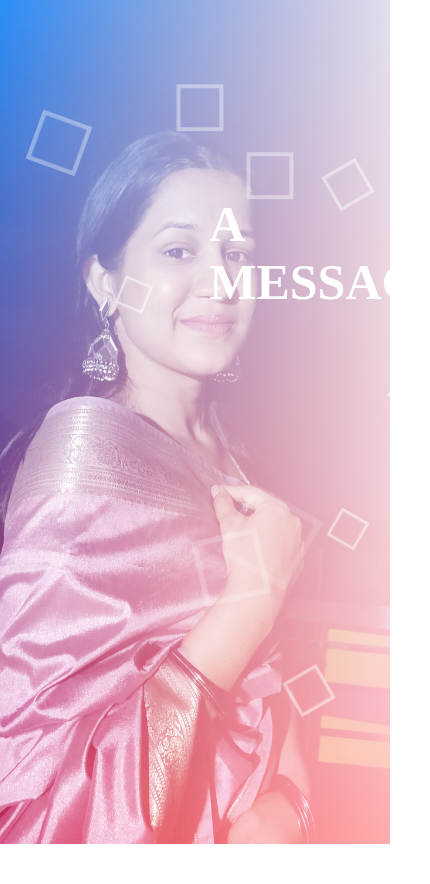
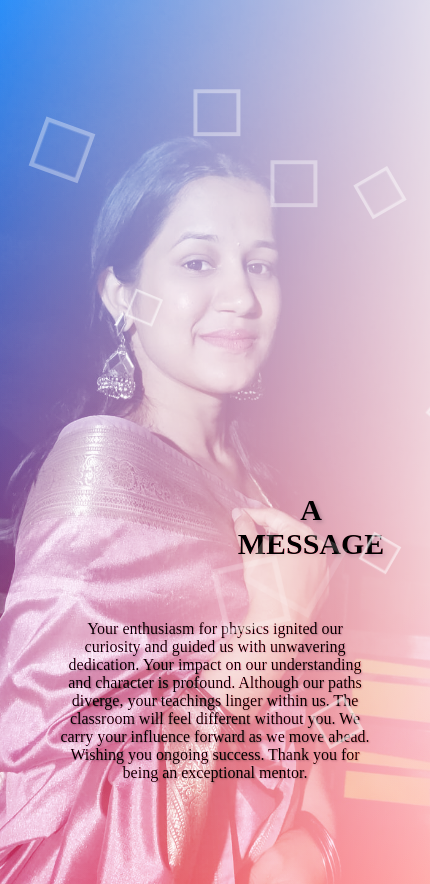
Before and after one commit to Subhashis2007/farewell-2, a plain HTML site: page index.html in a window 390 px wide. Shown: the whole page, 430 px wide, since content can reach past the window. Before the commit the page ends 844 px from the top, so only its background shows below. Drawn offline with Linux system fonts and the light colour scheme.

Commit message:
Finalize

```diff
--- a/index.html
+++ b/index.html
@@ -9,6 +9,7 @@
 <body>
   <div class="wrapper">
     <h2>A message</h2>
+     <p class="sub-message">Your enthusiasm for physics ignited our curiosity and guided us with unwavering dedication. Your impact on our understanding and character is profound. Although our paths diverge, your teachings linger within us. The classroom will feel different without you. We carry your influence forward as we move ahead. Wishing you ongoing success. Thank you for being an exceptional mentor.</p>
     <div class="box">
       <div></div>
       <div></div>
--- a/styles.css
+++ b/styles.css
@@ -14,16 +14,23 @@ body {
 h2{
   font-family: JetBrainsMono NF Medium;
   position: absolute;
-  top: 30%;
-  left: 85%;
+  top: 20%;
+  left: 70%;
   transform: translate(-50%,-50%);
   font-size: 50px;
   font-weight: bold;
-  color: #fff;
+  color: black;
   text-transform: uppercase;
   margin: 0;
+  text-align: center;
+}
 
-
+.sub-message {
+  font-family:  JetBrainsMono NF Medium;
+  font-size: 20px;
+  color: black;
+  text-align: center;
+  margin: 300px 20px 0px 850px;
 }
 
 .box div{
@@ -127,3 +134,23 @@ h2{
    background-repeat: no-repeat;
   }
 }
+@media (max-width: 767px) {
+  .wrapper {
+    padding: 20px;
+  }
+
+  h2 {
+    font-size: 30px;
+    margin: 350px 0px 0px 10px;
+    color: black;
+    text-shadow: 2px 2px 4px rgba(0, 0, 0, 0.3);
+  }
+
+  .sub-message {
+    font-size: 16px;
+    margin: 600px auto 0px auto;
+    max-width: 80%;
+    color: black;
+    text-shadow: 1px 1px 2px rgba(0, 0, 0, 0.3);
+  }
+}
```
